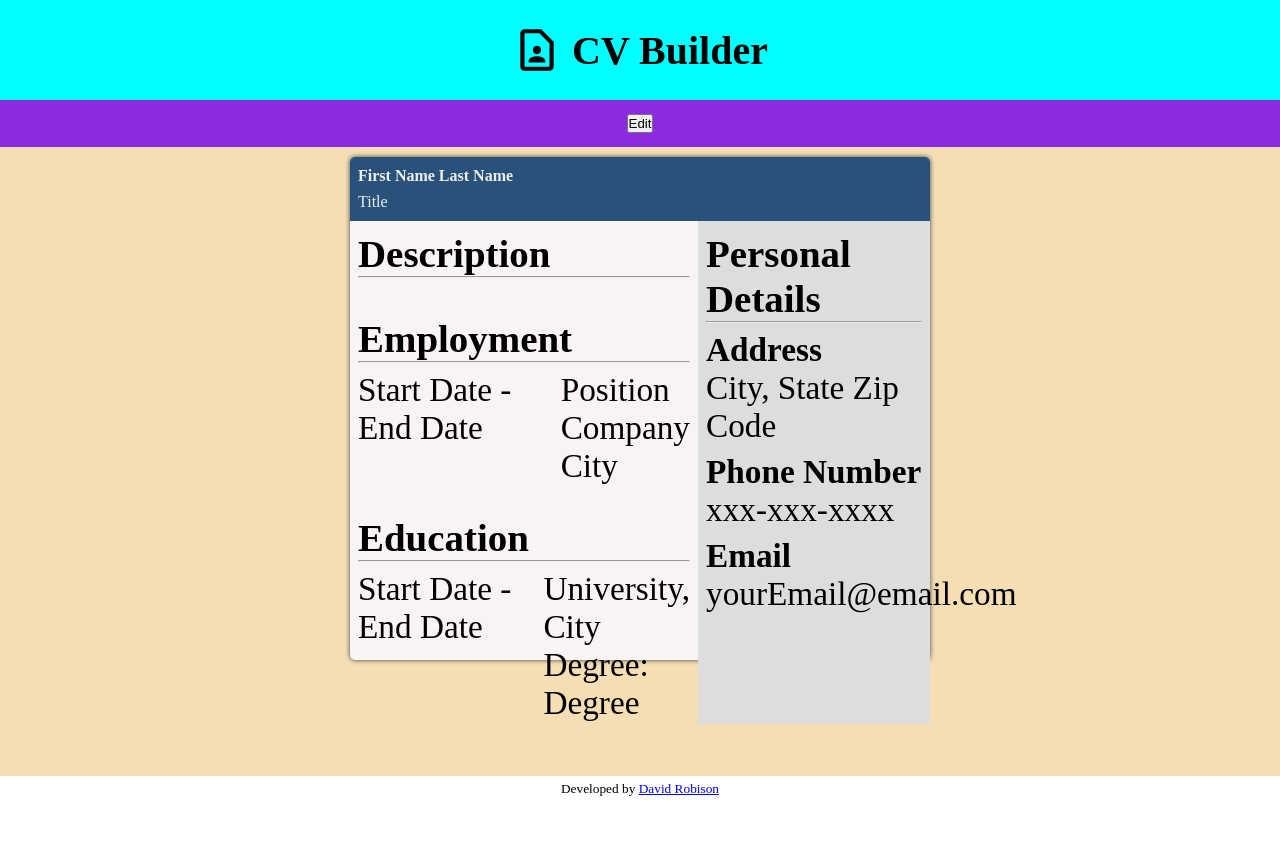
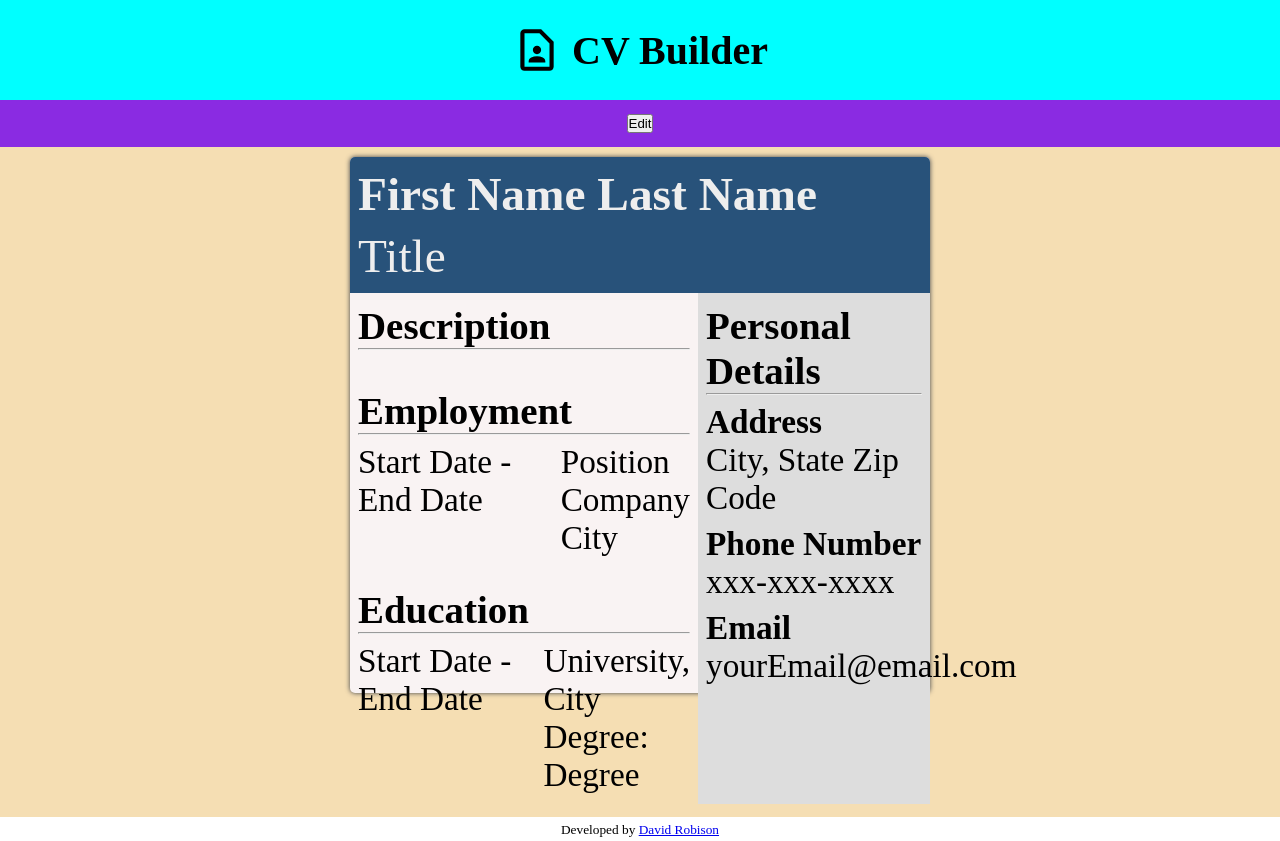
Before and after one commit to robisonwebdev/CV-Application, a React (Create React App) app: page / in a window 1280 px wide. Both pictures are taken after a click on the button "Preview". Before the commit the page ends 800 px from the top, so only its background shows below. Built offline with nearby package versions, Linux system fonts and the light colour scheme.

Commit message:
Added a font-size of 3.7vw

```diff
--- a/src/styles/Main/Preview/PreviewHeader.css
+++ b/src/styles/Main/Preview/PreviewHeader.css
@@ -7,6 +7,7 @@
     border-top-left-radius: 5px;
     border-top-right-radius: 5px;
     color: var(--white);
+    font-size: 3.7vw;
     padding: 10px 8px;
     height: auto;
     width: 100%;
```
